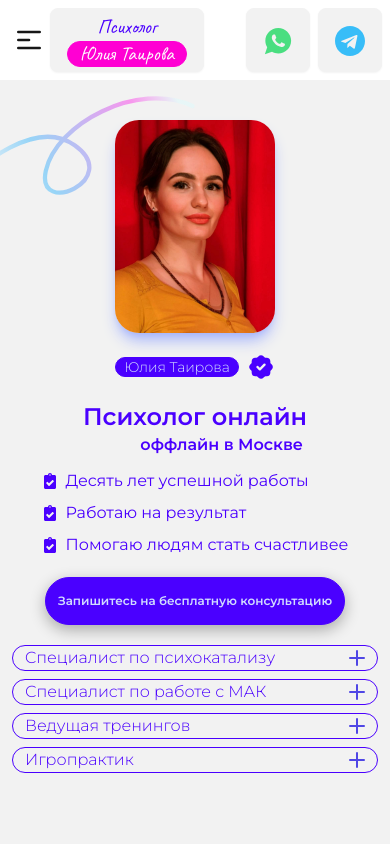
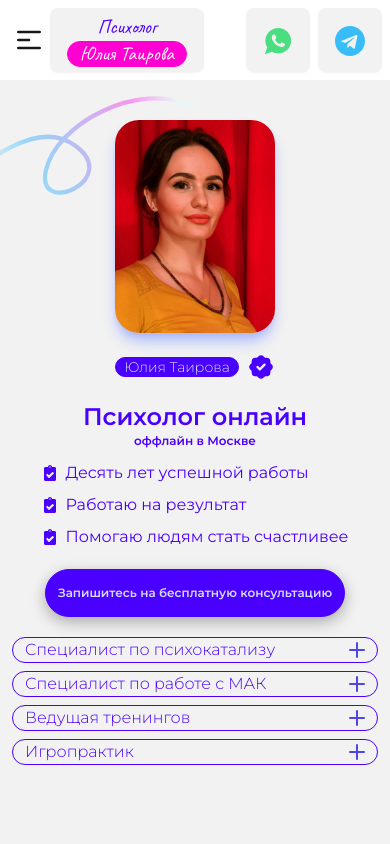
Before and after one commit to TimurTairov/juliyatairova.ru, a Next.js app: page / in a window 390 px wide. Shown: the top 844 px of the page. Built offline with nearby package versions, Linux system fonts and the light colour scheme.

Commit message:
commit 1.9

```diff
--- a/components/Hero.jsx
+++ b/components/Hero.jsx
@@ -14,9 +14,9 @@ const Hero = () => {
       <Image
         src={img1}
         alt="spiral"
-        className="w-1/2 absolute left-0 lg:left-0 top-24 lg:top-20 opacity-50 z-10"
+        className="w-1/2 absolute left-0 top-24 md:top-20 opacity-50 z-0"
       />
-      <div className="flex mx-auto max-w-7xl flex-col lg:flex-row-reverse lg:justify-between z-40">
+      <div className="flex mx-auto max-w-7xl flex-col md:flex-row-reverse md:justify-between z-40">
         <div className="flex flex-col items-center ">
           <Image
             src={foto}
@@ -36,7 +36,7 @@ const Hero = () => {
             <h1 className="text-2xl md:text-4xl lg:text-5xl text-primary font-semibold text-center">
               Психолог онлайн
             </h1>
-            <p className="text-primary font-semibold text-right mr-1">
+            <p className="text-primary text-xs md:text-base font-semibold text-center lg:text-right lg:mr-1">
               оффлайн в Москве
             </p>
           </div>
@@ -70,7 +70,7 @@ const Hero = () => {
         </div>
       </div>
       <div className="flex justify-center">
-        <div className="max-w-7xl mt-5 xl:mt-20 font-light text-lg lg:text-xl  xl:text-2xl  grid grid-cols-1 md:grid-cols-2 gap-2 md:gap-5">
+        <div className="max-w-7xl mt-5 md:mt-10 lg:mt-14 xl:mt-20 font-light text-lg lg:text-xl  xl:text-2xl  grid grid-cols-1 md:grid-cols-2 gap-2 md:gap-5">
           <MyAccordion title={'Cпециалист по психокатализу'} id={1}>
             <p className="mt-2 p-5 bg-violet-500 text-base text-white rounded-2xl">
               Психокатализ - это эффективный метод регуляции психического
```
